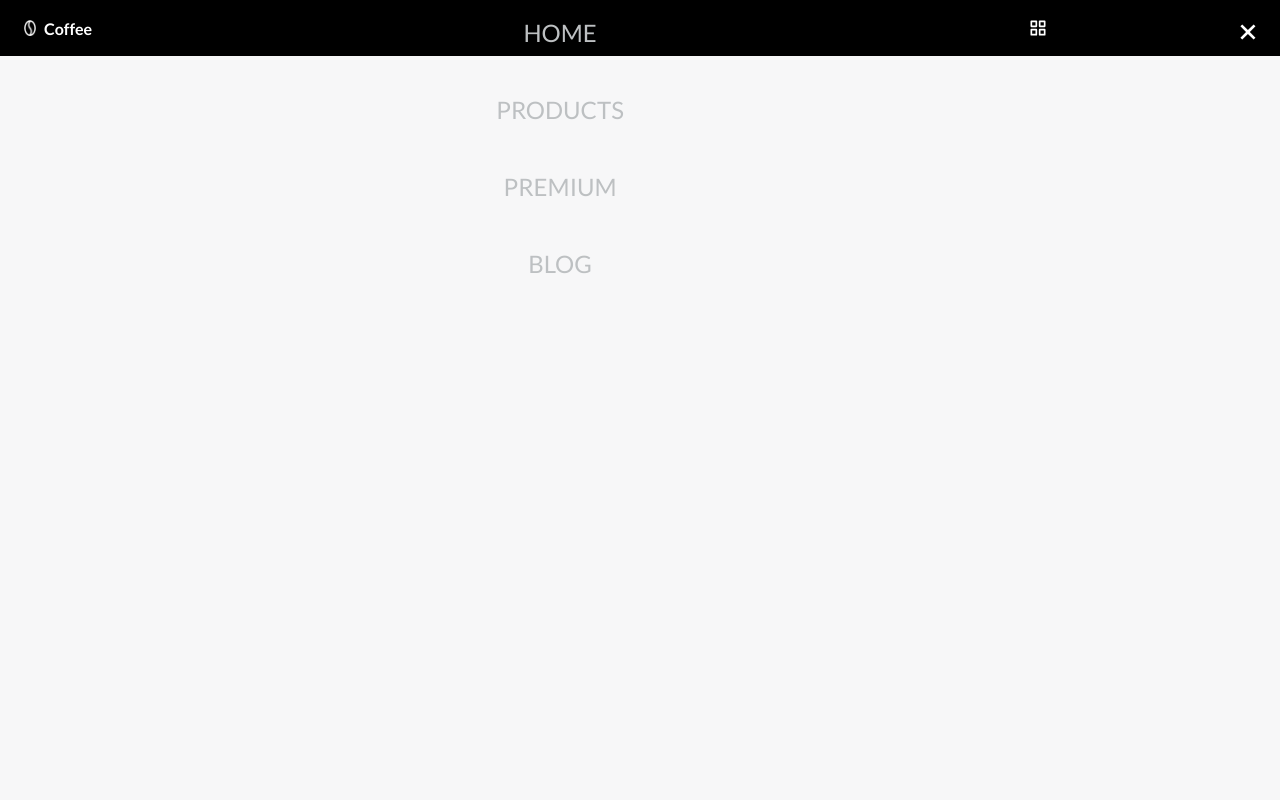
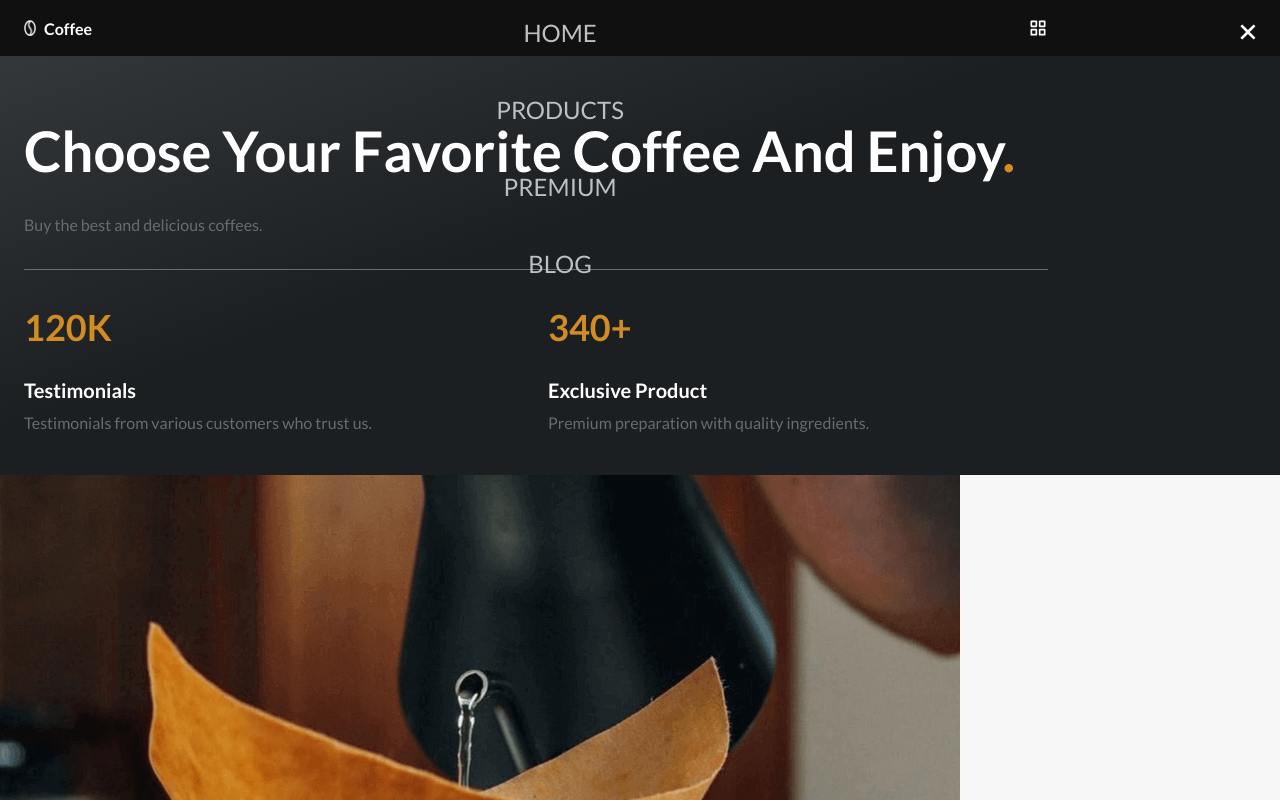
Before and after one commit to AugustoTI/coffee-website, a Next.js app: page / in a window 1280 px wide. Shown: the top 800 px of the page. Built offline with nearby package versions, Linux system fonts and the light colour scheme.

Commit message:
creating the main section of the home page

```diff
--- a/src/components/Header/styles.ts
+++ b/src/components/Header/styles.ts
@@ -25,7 +25,7 @@ const handleChangeBackground = (active: boolean) => {
   }
 
   return css`
-    background: #000;
+    background: #101010;
   `
 }
 
--- a/src/pages/index.tsx
+++ b/src/pages/index.tsx
@@ -1,7 +1,34 @@
 import type { NextPage } from 'next'
+import * as S from './styles'
 
 const Home: NextPage = () => {
-  return <h1>Hello</h1>
+  return (
+    <>
+      <S.Wrapper className="grid">
+        <S.HomeContainer>
+          <S.HomeContent className="container">
+            <h1>
+              Choose Your Favorite Coffee And Enjoy<span>.</span>
+            </h1>
+            <p>Buy the best and delicious coffees.</p>
+            <S.HomeData>
+              <S.HomeDataGroup>
+                <h2>120K</h2>
+                <h3>Testimonials</h3>
+                <p>Testimonials from various customers who trust us.</p>
+              </S.HomeDataGroup>
+              <S.HomeDataGroup>
+                <h2>340+</h2>
+                <h3>Exclusive Product</h3>
+                <p>Premium preparation with quality ingredients.</p>
+              </S.HomeDataGroup>
+            </S.HomeData>
+          </S.HomeContent>
+        </S.HomeContainer>
+        <img src="/home.png" alt="" />
+      </S.Wrapper>
+    </>
+  )
 }
 
 export default Home
--- /dev/null
+++ b/src/pages/styles.ts
@@ -0,0 +1,62 @@
+import styled, { css } from 'styled-components'
+
+export const Wrapper = styled.section`
+  ${() => css`
+    gap: 0;
+  `}
+`
+
+export const HomeContainer = styled.div`
+  ${() => css`
+    padding: 7rem 0 2.5rem;
+    background: linear-gradient(
+      160deg,
+      hsla(206, 5%, 24%, 1) -4%,
+      hsla(206, 12%, 12%, 1) 46%
+    );
+  `}
+`
+
+export const HomeContent = styled.div`
+  ${() => css`
+    > h1 {
+      color: #fff;
+      font-size: var(--biggest-font-size);
+      margin-bottom: 1.5rem;
+
+      span {
+        color: var(--first-color);
+      }
+    }
+
+    > p {
+      margin-bottom: 2rem;
+    }
+  `}
+`
+
+export const HomeData = styled.div`
+  ${() => css`
+    border-top: 1px solid var(--text-color);
+    padding-top: 2rem;
+    display: grid;
+    grid-template-columns: repeat(2, 1fr);
+    column-gap: 1.5rem;
+  `}
+`
+
+export const HomeDataGroup = styled.div`
+  ${() => css`
+    h2 {
+      color: var(--first-color);
+      font-size: var(--h1-font-size);
+      margin-bottom: 1.5rem;
+    }
+
+    h3 {
+      color: #fff;
+      font-size: var(--h3-font-size);
+      margin-bottom: 0.5rem;
+    }
+  `}
+`
```
